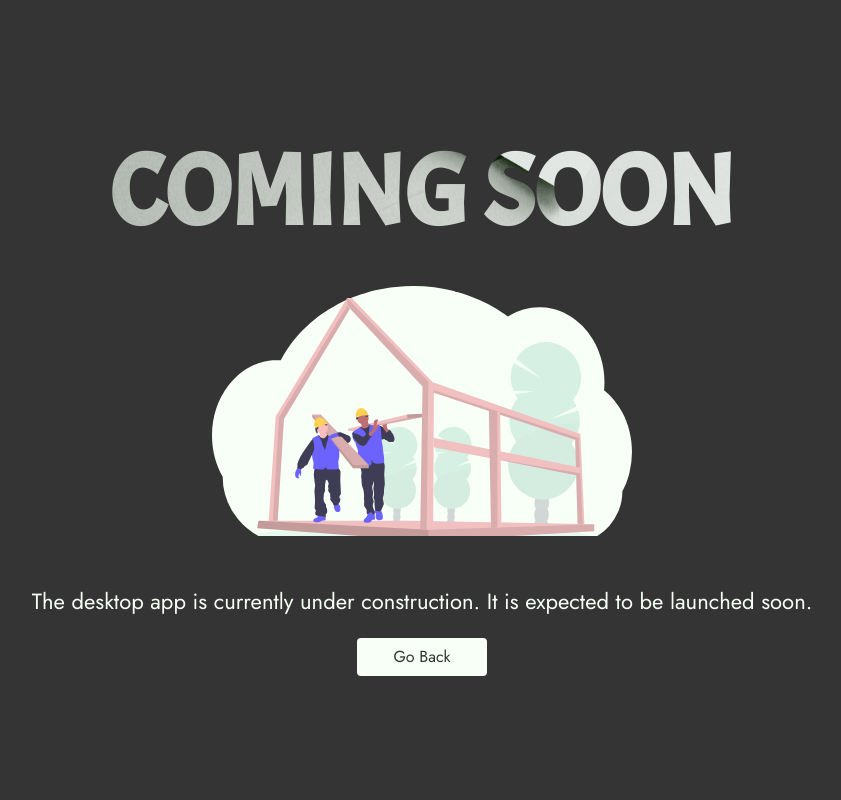
After one commit to OptimalLearner/ShareBytes, a Flask app: template templates/desktop_app.html in a window 1280 px wide. The commit adds this page. Shown: the whole page, without its empty margins (218-1059 px from the left). Run offline with Flask 2, Linux system fonts and the light colour scheme; the template is opened without the code that fills it, so the values that code supplies are empty; some libraries are stand-ins or nearby versions.

Commit message:
Download Desktop App Page Added and Hyperlinks to it Updated

```diff
--- a/app.py
+++ b/app.py
@@ -370,5 +370,16 @@ def addEmailToNewsletterList():
         })
         return json.dumps({'message': 'Subscribed To The Newsletter'})
 
+@app.route('/download-desktop-app')
+def downloadDesktopApp():
+    back = ''
+    try:
+        back = request.referrer
+        if back is None:
+            raise Exception
+    except:
+        back = 'http://localhost:5000'
+    return render_template('desktop_app.html', title='ShareBytes | Desktop App Coming Soon', back=back)
+
 if __name__ == '__main__':
     app.run(debug=True) # Debug set to True for development purpose
--- a/static/css/styles.css
+++ b/static/css/styles.css
@@ -243,11 +243,12 @@ footer .footer-bottom-container {
     background-color: #F7FFF7;
     border-radius: 5px;
 }
-.footer-links-container p {
+.footer-links-container p, .footer-links-container a {
     cursor: pointer;
     color: #F7FFF7BB;
+    text-decoration: none;
 }
-.footer-links-container p:hover {
+.footer-links-container p:hover, .footer-links-container a:hover {
     color: #F7FFF7;
 }
 .footer-bottom-container .footer-dot {
@@ -769,3 +770,55 @@ footer .footer-bottom-container {
         margin: 10px 25px;
     }
 }
+/*************************************************/
+/***********  Desktop App Page Styles ************/
+/*************************************************/
+/********* Desktop App Page Desktop View *********/
+.download-app-container {
+    background-color: #343434;
+    width: 100vw;
+    height: 100vh;
+    color: #F7FFF7;
+    padding: 0 15px;
+}
+.coming-soon-title {
+    background: url("../images/login-background-img.jpg") repeat;
+    background-size: cover;
+    -webkit-background-clip: text;
+    -webkit-text-fill-color: transparent;
+    font-family: 'Acme', sans-serif;
+    font-size: 100px;
+    font-weight: bolder;
+}
+.construction-vector-container {
+    width: 420px;
+    height: 250px;
+    background: url('../images/desktop-app-page-img.svg') no-repeat;
+    background-size: cover;
+    margin: 25px 0;
+}
+.coming-soon-text {
+    font-size: 22px;
+    margin: 10px 15% 20px;
+    text-align: center;
+}
+.go-back-btn {
+    background-color: #F7FFF7;
+    color: #343434;
+    width: 130px;
+}
+/********* Desktop App Page Mobile View *********/
+@media only screen and (max-width: 641px) {
+    .coming-soon-title {
+        font-size: 65px;
+        padding: 0 50px;
+        text-align: center;
+    }
+    .construction-vector-container {
+        width: 250px;
+        height: 150px;
+    }
+    .coming-soon-text {
+        font-size: 20px;
+    }
+}
--- /dev/null
+++ b/templates/desktop_app.html
@@ -0,0 +1,10 @@
+{% extends "base.html" %}
+
+{% block content %}
+    <div class="download-app-container d-flex justify-content-center align-items-center default-font flex-column">
+        <h2 class="coming-soon-title m-0 py-2"> COMING SOON </h2>
+        <div class="construction-vector-container"></div>
+        <p class="coming-soon-text mt-4"> The desktop app is currently under construction. It is expected to be launched soon. </p>
+        <a href="{{back}}" class="btn go-back-btn"> Go Back </a>
+    </div>
+{% endblock %}
--- a/templates/index.html
+++ b/templates/index.html
@@ -138,7 +138,7 @@
                     <h1 class="text-center text-md-start mb-4 mb-md-0"> The best sharing and storage solution for you </h1>
                 </div>
                 <div class="col-lg-3 offset-lg-1 col-md-4 offset-md-1 d-flex justify-content-center align-items-center flex-column">
-                    <button class="btn desktop-btn-1 d-flex justify-content-center align-items-center"> Download For Desktop <span class="material-icons ps-3">desktop_mac</span> </button>
+                    <a href="{{url_for('downloadDesktopApp')}}" class="btn desktop-btn-1 d-flex justify-content-center align-items-center"> Download For Desktop <span class="material-icons ps-3">desktop_mac</span> </a>
                     <p class="m-0 my-4 big-or"><span> OR </span></p>
                     <a href="{{ url_for('register') }}" class="m-0 use-web-app"> Use The Web App </a>
                 </div>
--- a/templates/partials/footer.html
+++ b/templates/partials/footer.html
@@ -21,7 +21,7 @@
                 <h3> ShareBytes </h3>
                 <hr class="hr4" />
                 <p> Use our Web App </p>
-                <p> Download our Desktop App </p>
+                <a href="{{url_for('downloadDesktopApp')}}"> Download our Desktop App </a>
             </div>
             <div class="col-12 col-md-4">
                 <h3> Resources </h3>
```
Also changed, not shown: static/images/desktop-app-page-img.svg (added).
